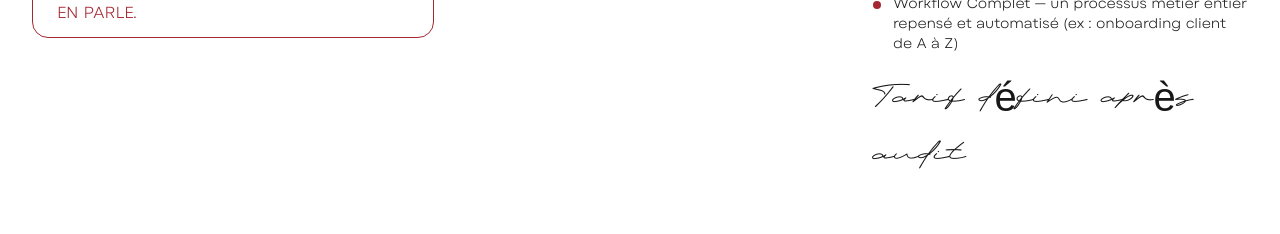
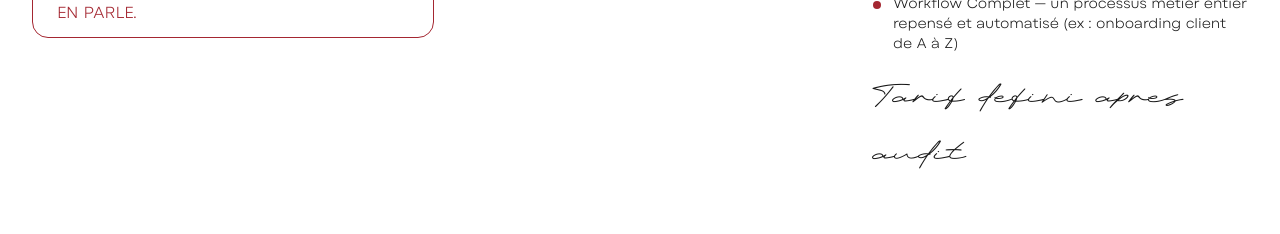
Before and after one commit to Dudlot/charlotte-dunand, a Next.js app: page /fr/ingenierie-automatisation in a window 1280 px wide. Shown: the part 2635-2869 px from the top of the page. Built offline with nearby package versions, Linux system fonts and the light colour scheme; no server answers.

Commit message:
Police manuscrite : retire les accents (glyphes absents de Calloveya)
Rétablit « Ingenierie », « Suivi & evolution » et « Tarif defini apres
audit », corrigés à tort lors de la relecture.

Co-Authored-By: Claude Opus 5.5 <noreply@anthropic.com>

```diff
--- a/src/app/[locale]/ingenierie-automatisation/page.tsx
+++ b/src/app/[locale]/ingenierie-automatisation/page.tsx
@@ -135,7 +135,8 @@ export default async function IngenierieAutomatisation() {
         "Setup de Base — connexions et automatisations simples (ex : formulaire connecté à votre CRM)",
         "Workflow Complet — un processus métier entier repensé et automatisé (ex : onboarding client de A à Z)",
       ],
-      price: "Tarif défini après audit",
+      // Prix affiché en police manuscrite (Calloveya) : pas d'accents
+      price: "Tarif defini apres audit",
       ctaHref: "/contact",
       ctaLabel: "Démarrer par l'audit",
     },
--- a/src/components/layout/Services.tsx
+++ b/src/components/layout/Services.tsx
@@ -59,7 +59,8 @@ export default function Services() {
                 <p className="h1">02</p>
                 <div className="text-right mb-8 sm:mb-28">
                   <h3 className="text-xl sm:text-2xl">Ingénierie &amp; Automatisations</h3>
-                  <h4 className="text-base sm:text-lg">Ingénierie &amp; Automatisations</h4>
+                  {/* h4 en police manuscrite (Calloveya) : pas d'accents, la police ne les contient pas */}
+                  <h4 className="text-base sm:text-lg">Ingenierie &amp; Automatisations</h4>
                 </div>
               </div>
               <div className="flex flex-col sm:flex-row justify-between text-white sm:items-end items-start gap-2">
@@ -82,7 +83,7 @@ export default function Services() {
                 <p className="h1">03</p>
                 <div className="text-right mb-8 sm:mb-28">
                   <h3 className="text-xl sm:text-2xl">Suivi &amp; évolution</h3>
-                  <h4 className="text-base sm:text-lg">Suivi &amp; évolution</h4>
+                  <h4 className="text-base sm:text-lg">Suivi &amp; evolution</h4>
                 </div>
               </div>
               <div className="flex flex-col sm:flex-row justify-between text-white sm:items-end items-start gap-2">
```
